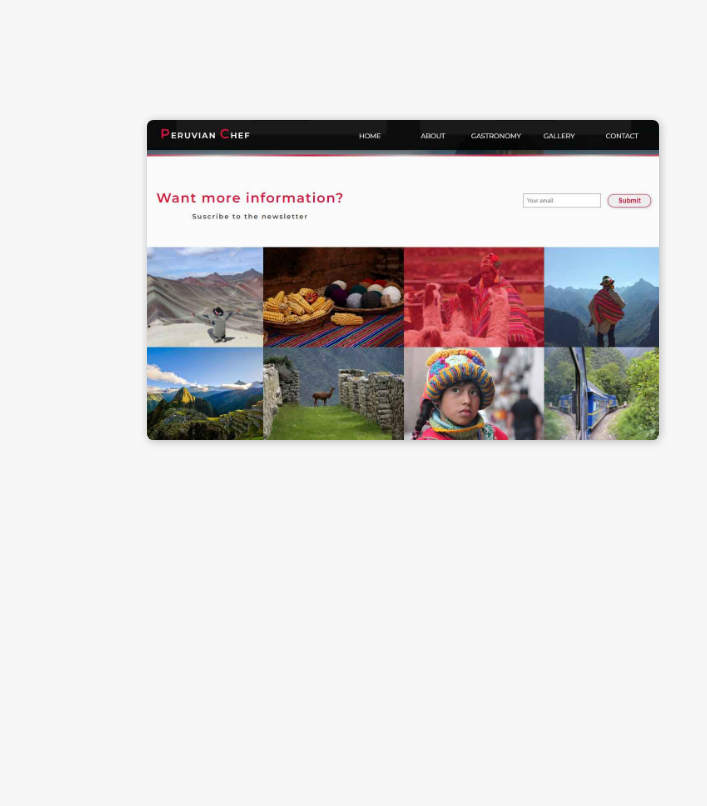
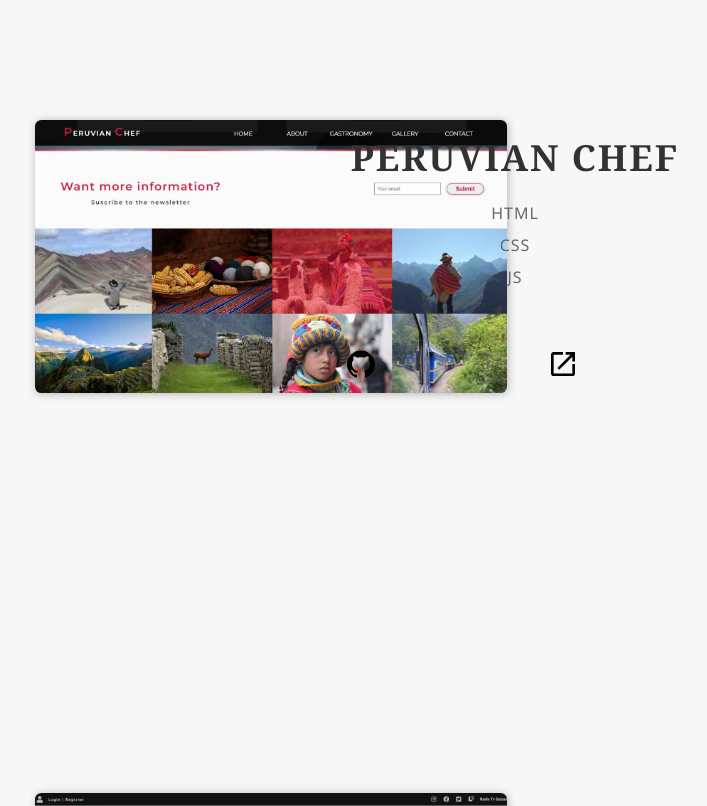
Before and after one commit to PadillaTom/Portfolio-v2, a React (Create React App) app: page / in a window 1280 px wide. Shown: the part 1080-1886 px from the top of the page, without its empty margins (53-760 px from the left). Built offline with nearby package versions, Linux system fonts and the light colour scheme; the HTML template or start-up script is replaced by a standard one.

Commit message:
home projects, desktop, css and animations

```diff
--- a/src/App.css
+++ b/src/App.css
@@ -442,6 +442,7 @@ About
   }
   /* Info */
   .about-info {
+    max-width: 1300px;
     font-size: 1.2rem;
     letter-spacing: 1.7px;
   }
@@ -627,6 +628,7 @@ Contact
   .info-container {
     width: 50%;
     margin: 0 auto;
+    max-width: 1300px;
   }
   /* Left */
   .contact-info {
@@ -837,6 +839,11 @@ Projects
 
 /* -----> Desktop <------ */
 @media screen and (min-width: 992px) {
+  /* Hover Cancel */
+  .mobile-overlay {
+    visibility: hidden;
+  }
+  /* Projects: */
   .proj-sect {
     min-height: 100vh;
     margin: 0 auto;
@@ -844,8 +851,6 @@ Projects
     padding-top: 5rem;
   }
   .single-project-container {
-    position: relative;
-    left: 10%;
     width: 75%;
     margin: 0rem auto;
     margin-top: 20rem;
@@ -857,8 +862,8 @@ Projects
     gap: 1rem;
   }
   .proj-img-container {
-    width: 32rem;
-    height: 20rem;
+    width: 100%;
+    height: 100%;
     box-shadow: 1px 1px 9px rgba(109, 109, 109, 0.487);
     border-radius: 0.4rem;
     justify-self: right;
@@ -871,6 +876,7 @@ Projects
     border-radius: 0.4rem;
   }
   .proj-info {
+    display: block;
     width: 70%;
     margin: 0 auto;
   }
@@ -881,20 +887,13 @@ Projects
     letter-spacing: 2px;
     font-weight: 200;
     color: var(--GrayColor);
-    position: absolute;
-    top: 3%;
-    left: 55%;
   }
   .proj-stack {
     padding: 1rem;
   }
   .stack-list {
-    position: absolute;
     display: flex;
     flex-direction: column;
-    position: absolute;
-    top: 25%;
-    left: 55%;
   }
   .stack-item {
     font-family: var(--TextsFont);
@@ -906,9 +905,6 @@ Projects
   .proj-links {
     width: 60%;
     display: flex;
-    position: absolute;
-    top: 60%;
-    left: 60%;
   }
   .proj-links > * {
     font-size: 2rem;
@@ -916,9 +912,6 @@ Projects
     cursor: pointer;
     transition: var(--MainTransition);
     margin-left: 2rem;
-  }
-  .proj-links > *:hover {
-    color: crimson;
   }
 }
 /* :::: :: End Projects ::::::::  */
@@ -1209,7 +1202,7 @@ Footer
   }
   .contact-social {
     position: absolute;
-    top: 52%;
+    top: 60%;
     right: 45%;
     transform: translateY(-50%);
   }
```
